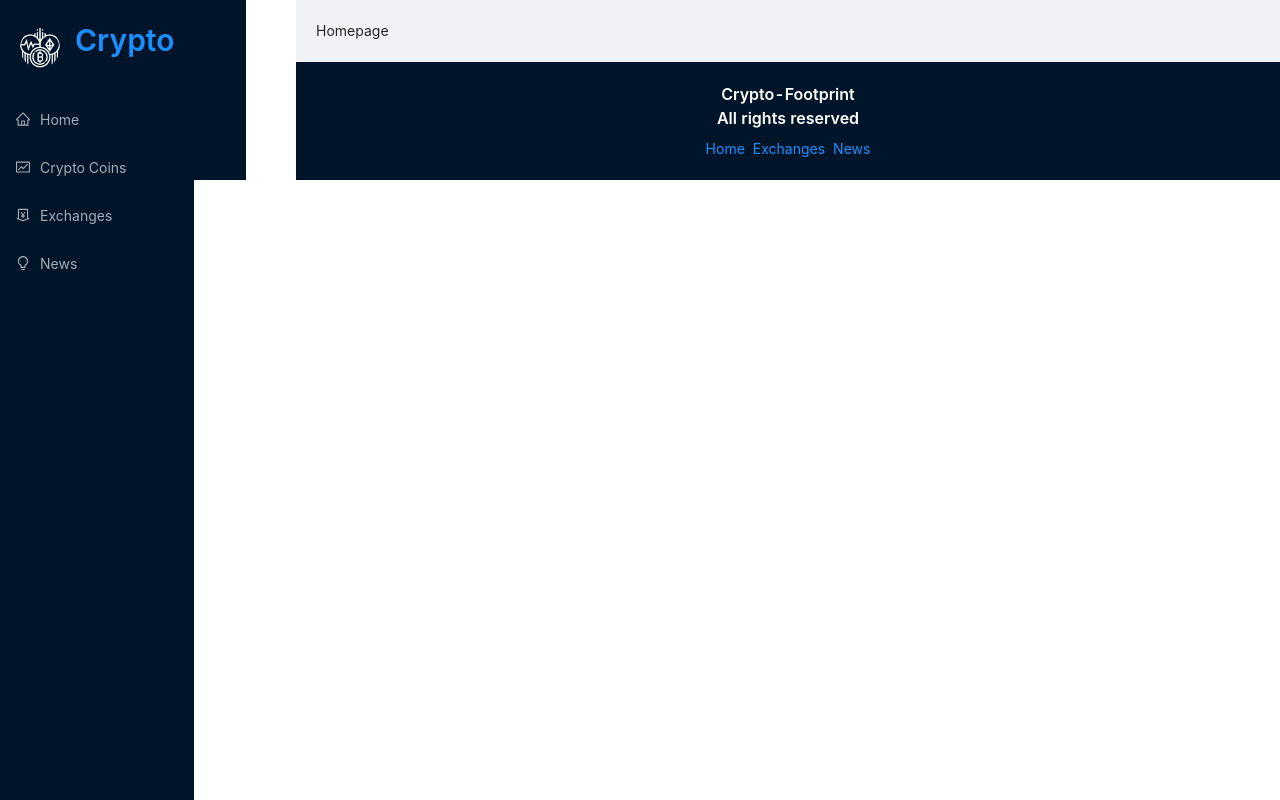
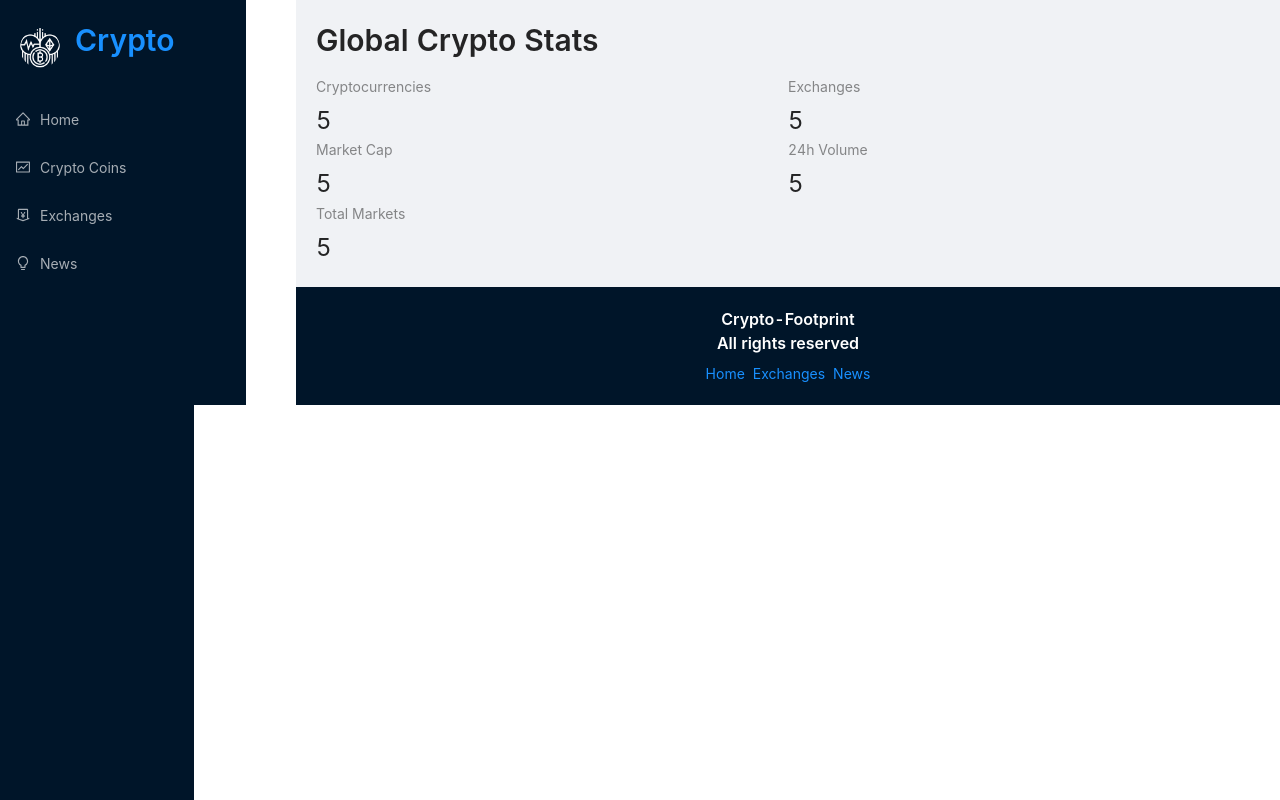
Before and after one commit to AqibNaeem19/Crypto-footprint, a React (Create React App) app: page / in a window 1280 px wide. Built offline with nearby package versions, Linux system fonts and the light colour scheme.

Commit message:
Added Markup of the home page
Simply used the ant design classes to style the general structure of homepage with fake values. Later values will be fetched through some crypto API

```diff
--- a/src/components/Homepage.jsx
+++ b/src/components/Homepage.jsx
@@ -1,8 +1,22 @@
 import React from 'react'
+import millify from 'millify'
+import { Typography, Row, Col, Statistic } from 'antd'
+import { Link } from 'react-router-dom'
+
+const { Title } = Typography
 
 const Homepage = () => {
   return (
-    <div>Homepage</div>
+    <React.Fragment>
+      <Title level={2} className="heading">Global Crypto Stats</Title>
+      <Row>
+        <Col span={12}><Statistic title="Cryptocurrencies" value="5" /></Col>
+        <Col span={12}><Statistic title="Exchanges" value="5" /></Col>
+        <Col span={12}><Statistic title="Market Cap" value="5" /></Col>
+        <Col span={12}><Statistic title="24h Volume" value="5" /></Col>
+        <Col span={12}><Statistic title="Total Markets" value="5" /></Col>
+      </Row>
+    </React.Fragment>
   )
 }
 
```
